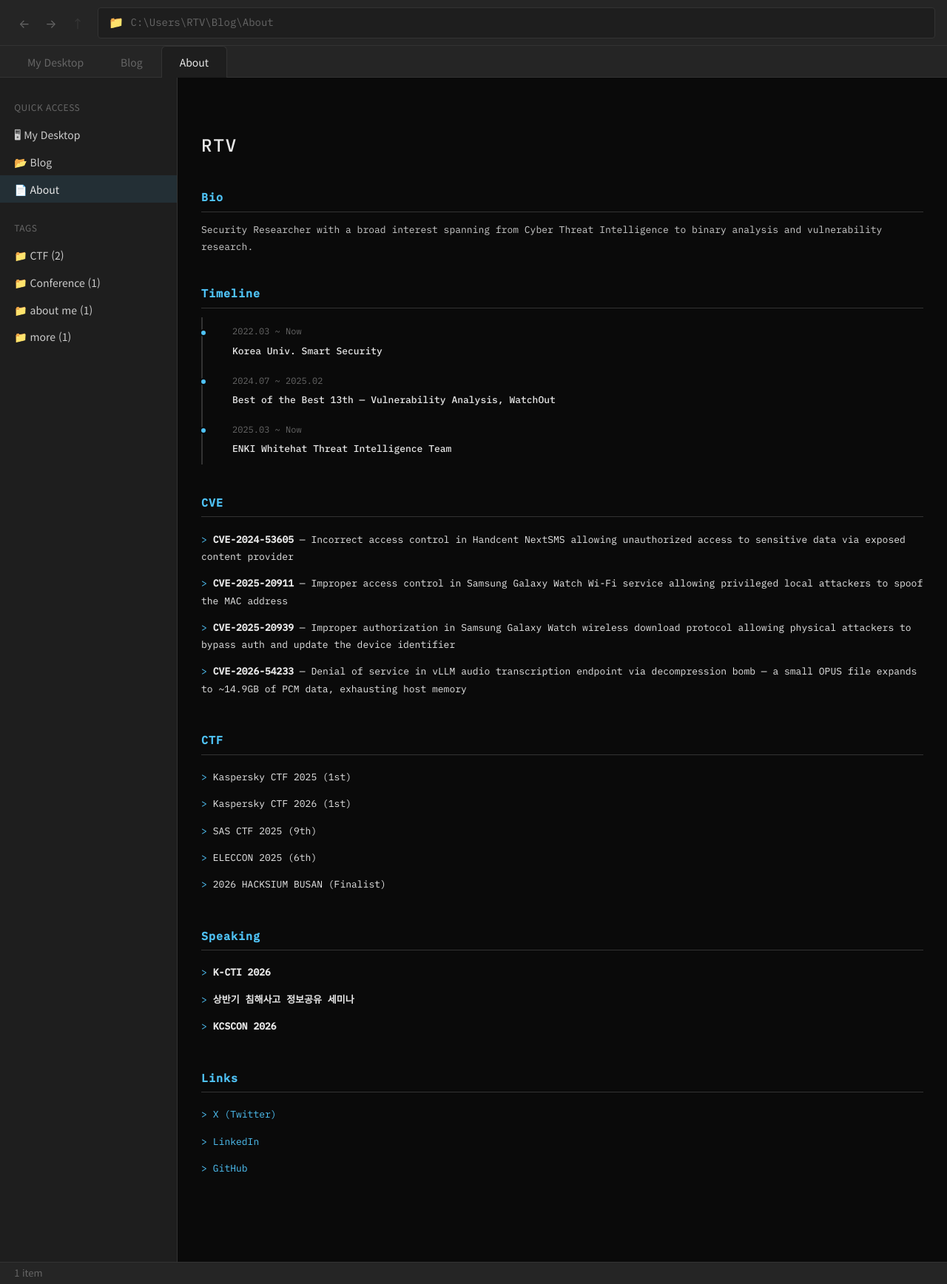
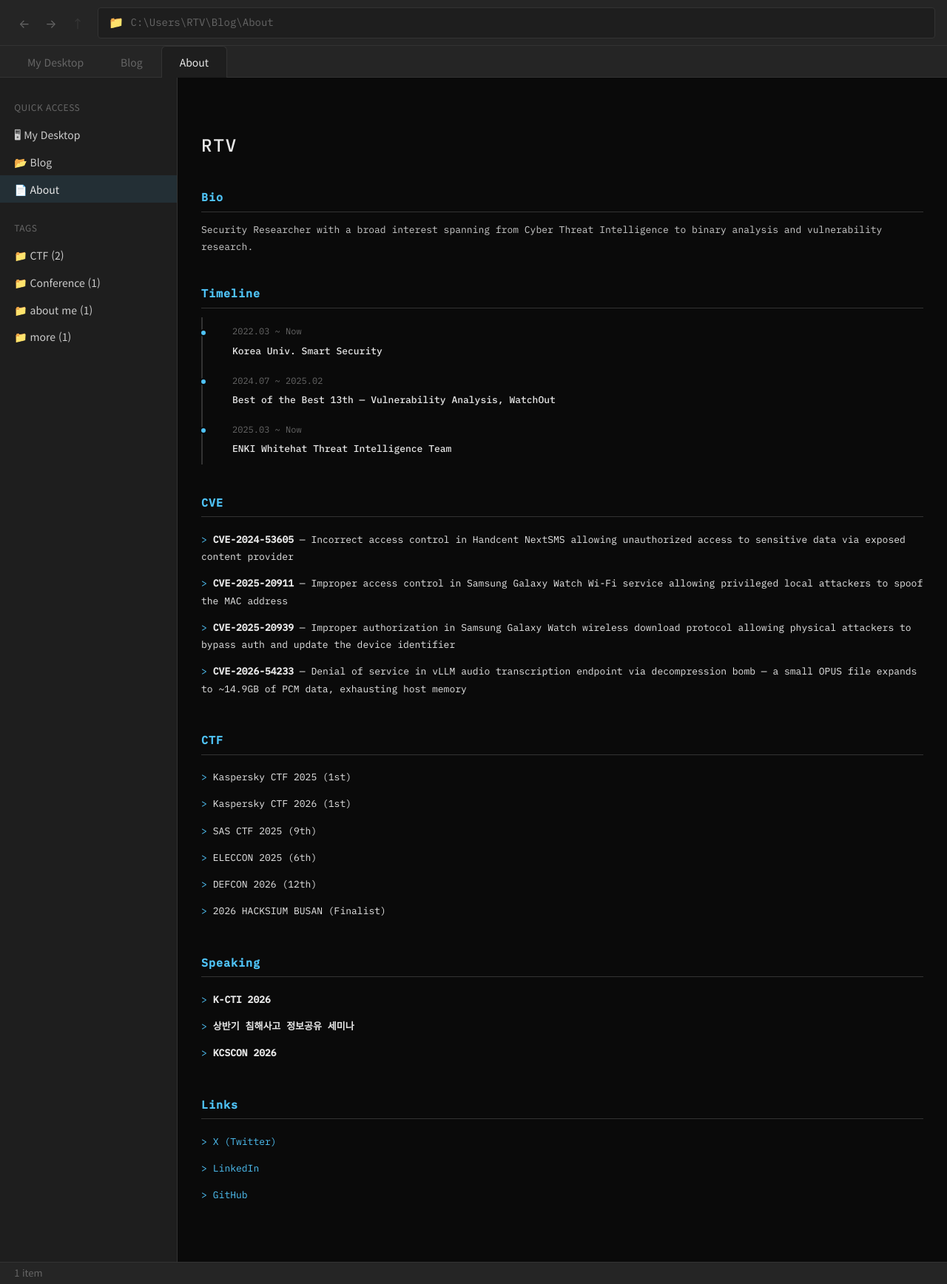
Before and after one commit to RTV-GIT/RTV-GIT.github.io, a Jekyll site: the page built from about.html, in a window 1280 px wide. Shown: the whole page at 74% size. Built offline with Jekyll 4.4.1, drawn with Linux system fonts in a browser that asks for light colours.

Commit message:
About: DEFCON 2026 12th CTF 이력 추가
Co-Authored-By: Claude Opus 4.6 (1M context) <noreply@anthropic.com>

```diff
--- a/about.html
+++ b/about.html
@@ -54,6 +54,7 @@ item_count: "1 item"
         <li>Kaspersky CTF 2026 (1st)</li>
         <li>SAS CTF 2025 (9th)</li>
         <li>ELECCON 2025 (6th)</li>
+        <li>DEFCON 2026 (12th)</li>
         <li>2026 HACKSIUM BUSAN (Finalist)</li>
       </ul>
     </div>
```
